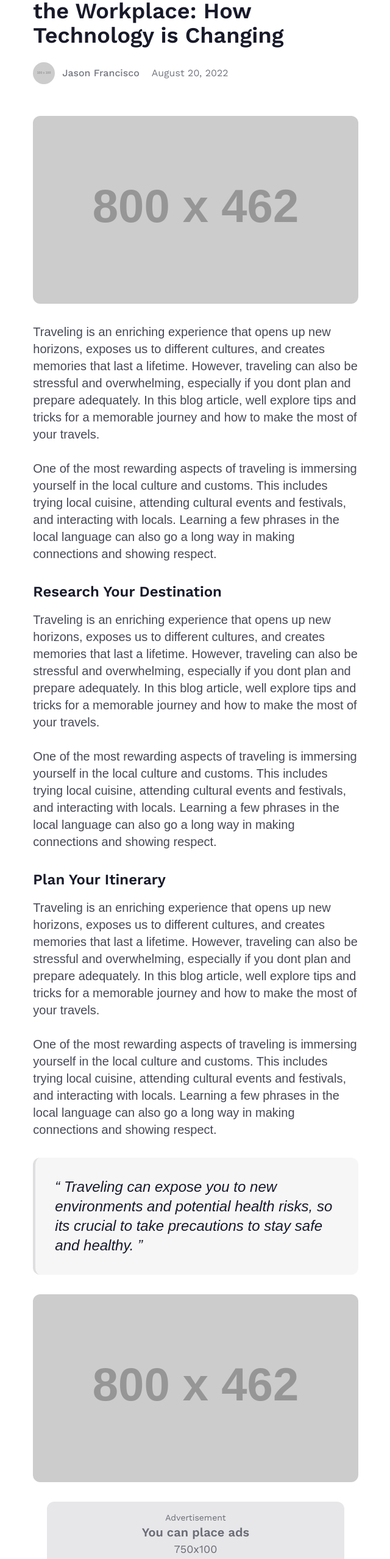
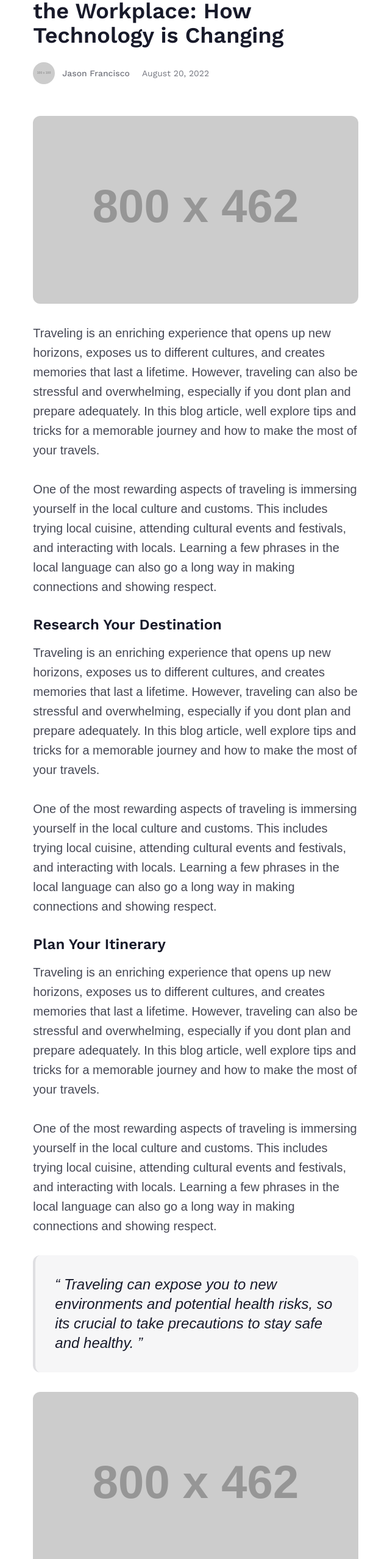
Before and after one commit to js-template/metablog-free, a Next.js app in the folder apps/site/: page /single-post in a window 1280 px wide. Shown: the part 210-2766 px from the top of the page at 61% size, without its empty margins (319-959 px from the left). Built offline with nearby package versions, Linux system fonts and the light colour scheme; a web font is replaced by a local one.

Commit message:
font-size, weight, and line-height issue fixed

```diff
--- a/apps/site/app/blog/page.tsx
+++ b/apps/site/app/blog/page.tsx
@@ -31,7 +31,7 @@ const BlogListing = () => {
                   ))}
                </div>
                <div className="flex items-center justify-center w-full mt-8">
-                  <button className="btn btn-outline btn-secondary font-work px-5">
+                  <button className="btn btn-outline btn-secondary font-work px-5 text-base font-medium">
                      Load More
                   </button>
                </div>
--- a/apps/site/app/page.tsx
+++ b/apps/site/app/page.tsx
@@ -23,7 +23,7 @@ export default function Home() {
 
          {/* Latest Post */}
          <section className="my-20">
-            <h3 className="text-base-content font-bold text-2xl mb-8 font-work">
+            <h3 className="text-base-content font-bold text-2xl mb-8 font-work leading-8">
                Latest Post
             </h3>
             <div className=" grid grid-cols-1 md:grid-cols-2 lg:grid-cols-3 gap-5">
@@ -34,7 +34,7 @@ export default function Home() {
             <div className="flex items-center justify-center w-full mt-8">
                <Link
                   href={`/blog`}
-                  className="btn btn-outline btn-secondary text-secondary-content/60 font-work"
+                  className="btn btn-outline btn-secondary text-secondary-content/60 font-work font-medium text-base"
                >
                   View All Post
                </Link>
--- a/apps/site/app/single-post/page.tsx
+++ b/apps/site/app/single-post/page.tsx
@@ -10,7 +10,7 @@ const SinglePost = () => {
          <section>
             <div className="container mx-auto px-5 md:px-0 w-full md:w-10/12 lg:w-5/12 font-work">
                <div className="py-5">
-                  <div className="w-fit text-white px-2.5 py-1 bg-primary text-xs md:text-sm rounded-md mb-2 md:mb-4">
+                  <div className="w-fit text-white px-2.5 py-1 bg-primary text-xs md:text-sm rounded-md mb-2 md:mb-4 font-medium">
                      Technology
                   </div>
                   <h3 className="text-base-content font-semibold text-xl md:text-2xl lg:text-4xl leading-5 md:leading-10 ">
@@ -29,12 +29,12 @@ const SinglePost = () => {
                         </div>
                         <a
                            href="/"
-                           className=" text-xs md:text-base font-medium hover:text-primary transition hover:duration-300"
+                           className=" text-xs md:text-sm font-medium hover:text-primary transition hover:duration-300"
                         >
                            Jason Francisco
                         </a>
                      </div>
-                     <p className=" text-xs md:text-base">August 20, 2022</p>
+                     <p className="text-xs md:text-sm">August 20, 2022</p>
                   </div>
                </div>
                <div className="mt-8">
@@ -50,7 +50,7 @@ const SinglePost = () => {
                {/* article section start  */}
                <div className="font-serif">
                   <div className="mt-8">
-                     <p className="text-xl text-base-content/80">
+                     <p className="text-xl leading-8 text-base-content/80">
                         Traveling is an enriching experience that opens up new
                         horizons, exposes us to different cultures, and creates
                         memories that last a lifetime. However, traveling can
@@ -65,10 +65,10 @@ const SinglePost = () => {
                         phrases in the local language can also go a long way in
                         making connections and showing respect.
                      </p>
-                     <h5 className="text-2xl text-base-content font-semibold mt-8 mb-4">
+                     <h5 className="text-2xl leading-7 text-base-content font-semibold mt-8 mb-4">
                         Research Your Destination
                      </h5>
-                     <p className="text-xl text-base-content/80">
+                     <p className="text-xl leading-8 text-base-content/80">
                         Traveling is an enriching experience that opens up new
                         horizons, exposes us to different cultures, and creates
                         memories that last a lifetime. However, traveling can
@@ -83,10 +83,10 @@ const SinglePost = () => {
                         phrases in the local language can also go a long way in
                         making connections and showing respect.
                      </p>
-                     <h5 className="text-2xl text-base-content font-semibold mt-8 mb-4">
+                     <h5 className="text-2xl leading-7 text-base-content font-semibold mt-8 mb-4">
                         Plan Your Itinerary
                      </h5>
-                     <p className="text-xl text-base-content/80">
+                     <p className="text-xl leading-8 text-base-content/80">
                         Traveling is an enriching experience that opens up new
                         horizons, exposes us to different cultures, and creates
                         memories that last a lifetime. However, traveling can
@@ -121,17 +121,17 @@ const SinglePost = () => {
                   <div className="flex items-center justify-center my-8 font-work">
                      <div className="py-4 bg-base-content/10 text-base-content/60 text-center rounded-xl w-11/12">
                         <p className="text-sm">Advertisement</p>
-                        <h6 className=" text-xl font-semibold">
+                        <h6 className="text-xl font-semibold leading-[24px]">
                            You can place ads
                         </h6>
-                        <p className="text-lg">750x100</p>
+                        <p className="text-lg leading-[26px]">750x100</p>
                      </div>
                   </div>
                   <div className="mb-20">
-                     <h5 className="text-2xl text-base-content font-semibold mb-4">
+                     <h5 className="text-2xl leading-7 text-base-content font-semibold mb-4">
                         Pack Lightly and Smartly
                      </h5>
-                     <p className="text-xl text-base-content/80">
+                     <p className="text-xl leading-8 text-base-content/80">
                         Packing can be a daunting task, but with some careful
                         planning and smart choices, you can pack light and
                         efficiently. Start by making a packing list and sticking
@@ -140,10 +140,10 @@ const SinglePost = () => {
                         and packing organizers to maximize space and minimize
                         wrinkles.
                      </p>
-                     <h5 className="text-2xl text-base-content font-semibold mt-8 mb-4">
+                     <h5 className="text-2xl leading-7 text-base-content font-semibold mt-8 mb-4">
                         Stay Safe and Healthy
                      </h5>
-                     <p className="text-xl text-base-content/80">
+                     <p className="text-xl leading-8 text-base-content/80">
                         Packing can be a daunting task, but with some careful
                         planning and smart choices, you can pack light and
                         efficiently. Start by making a packing list and sticking
@@ -152,10 +152,10 @@ const SinglePost = () => {
                         and packing organizers to maximize space and minimize
                         wrinkles.
                      </p>
-                     <h5 className="text-2xl text-base-content font-semibold mt-8 mb-4">
+                     <h5 className="text-2xl leading-7 text-base-content font-semibold mt-8 mb-4">
                         Immerse Yourself in the Local Culture
                      </h5>
-                     <p className="text-xl text-base-content/80">
+                     <p className="text-xl leading-8 text-base-content/80">
                         One of the most rewarding aspects of traveling is
                         immersing yourself in the local culture and customs.
                         This includes trying local cuisine, attending cultural
@@ -163,10 +163,10 @@ const SinglePost = () => {
                         Learning a few phrases in the local language can also go
                         a long way in making connections and showing respect.
                      </p>
-                     <h5 className="text-2xl text-base-content font-semibold mt-8 mb-4">
+                     <h5 className="text-2xl leading-7 text-base-content font-semibold mt-8 mb-4">
                         Capture Memories
                      </h5>
-                     <p className="text-xl text-base-content/80">
+                     <p className="text-xl leading-8 text-base-content/80">
                         Finally, dont forget to capture memories of your
                         journey. Whether is through photographs, journaling, or
                         souvenirs, preserving the moments and experiences of
@@ -175,10 +175,10 @@ const SinglePost = () => {
                         moment and not let technology distract you from the
                         beauty of your surroundings.
                      </p>
-                     <h5 className="text-2xl text-base-content font-semibold mt-8 mb-4">
+                     <h5 className="text-2xl leading-7 text-base-content font-semibold mt-8 mb-4">
                         Conclusion:
                      </h5>
-                     <p className="text-xl text-base-content/80">
+                     <p className="text-xl leading-8 text-base-content/80">
                         Traveling is an art form that requires a blend of
                         planning, preparation, and spontaneity. By following
                         these tips and tricks, you can make the most of your
--- a/apps/site/components/molecules/card/BannerCard.tsx
+++ b/apps/site/components/molecules/card/BannerCard.tsx
@@ -12,7 +12,7 @@ const BannerCard = () => {
             className="rounded-xl"
          />
          <div className="absolute -bottom-16 left-4 md:left-14 rounded-xl p-4 md:p-10 bg-base-100 w-10/12 md:w-7/12 lg:w-6/12 shadow-[0_12px_24px_-6px] shadow-base-content/20">
-            <div className="w-fit text-primary-content px-2.5 py-1 bg-primary text-xs md:text-sm rounded-md mb-4">
+            <div className="w-fit text-primary-content px-2.5 py-1 bg-primary text-xs md:text-sm rounded-md mb-4 font-medium">
                Technology
             </div>
             <h3>
--- a/apps/site/components/molecules/card/BannerCardTwo.tsx
+++ b/apps/site/components/molecules/card/BannerCardTwo.tsx
@@ -14,7 +14,7 @@ const BannerCardTwo = () => {
             />
          </figure>
          <div className="card-body p-2 md:p-10 absolute bottom-0 w-full md:w-8/12 z-20">
-            <div className="w-fit text-white px-2.5 py-1 bg-primary text-xs md:text-sm rounded-md mb-2 md:mb-4">
+            <div className="w-fit text-white px-2.5 py-1 bg-primary text-xs md:text-sm rounded-md mb-2 md:mb-4 font-medium">
                Technology
             </div>
             <h3>
--- a/apps/site/components/molecules/card/PostCard.tsx
+++ b/apps/site/components/molecules/card/PostCard.tsx
@@ -13,14 +13,14 @@ const PostCard = () => {
                height={240}
             />
          </figure>
-         <div className="card-body py-6 px-2 font-medium">
-            <span className="btn no-animation hover:bg-primary hover:text-primary-content bg-primary/5 border-0 text-primary text-sm px-3 py-2 min-h-fit h-fit rounded-md w-fit capitalize">
+         <div className="card-body py-6 px-2">
+            <span className="btn no-animation hover:bg-primary hover:text-primary-content bg-primary/5 border-0 text-primary text-sm px-3 py-2 min-h-fit h-fit rounded-md w-fit capitalize font-medium">
                Technology
             </span>
             <h3>
                <Link
                   href="/"
-                  className="text-base-content hover:text-primary transition-all duration-300 ease-in-out font-semibold text-lg md:text-xl lg:text-2xl mt-2"
+                  className="text-base-content hover:text-primary transition-all duration-300 ease-in-out font-semibold text-lg md:text-xl lg:text-2xl mt-2 leading-7"
                >
                   The Impact of Technology on the Workplace: How Technology is
                   Changing
--- a/apps/site/components/molecules/newsletter/NewsLetter.tsx
+++ b/apps/site/components/molecules/newsletter/NewsLetter.tsx
@@ -38,7 +38,7 @@ const NewsLetter = () => {
                   />
                </svg>
             </div>
-            <button className="btn btn-primary py-3 text-center font-medium w-full rounded-md mt-2 text-white">
+            <button className="btn btn-primary py-3 text-center font-medium w-full rounded-md mt-2 text-white text-base">
                Subscribe
             </button>
          </div>
--- a/apps/site/components/organism/advertisement/Advertisement.tsx
+++ b/apps/site/components/organism/advertisement/Advertisement.tsx
@@ -5,8 +5,8 @@ const Advertisement = () => {
       <div className="container mx-auto w-11/12 lg:w-8/12">
          <div className="py-4 bg-base-content/10 text-base-content/60 text-center rounded-xl font-work">
             <p className="text-sm">Advertisement</p>
-            <p className="text-xl font-semibold">You can place ads</p>
-            <p className="text-lg">750x100</p>
+            <p className="text-xl font-semibold leading-6">You can place ads</p>
+            <p className="text-lg leading-[26px]">750x100</p>
          </div>
       </div>
    )
--- a/apps/site/components/organism/footer/index.tsx
+++ b/apps/site/components/organism/footer/index.tsx
@@ -24,7 +24,7 @@ const Footer = () => {
                   <div>
                      <a
                         href="mailto:info@jstemplate.net"
-                        className="font-semibold text-base-content"
+                        className="font-semibold text-base-content text-base"
                      >
                         Email :{' '}
                         <span className="text-base-content/70 font-normal hover:text-primary hover:duration-300 transition">
@@ -35,7 +35,7 @@ const Footer = () => {
                   <div className="mt-1">
                      <a
                         href="tel:880123456789"
-                        className="font-semibold text-base-content"
+                        className="font-semibold text-base-content text-base"
                      >
                         Phone :{' '}
                         <span className="text-base-content/70 font-normal hover:text-primary hover:duration-300 transition">
--- a/apps/site/components/organism/pageInfo/PageInfo.tsx
+++ b/apps/site/components/organism/pageInfo/PageInfo.tsx
@@ -12,13 +12,13 @@ const PageInfo = () => {
                <li>
                   <Link
                      href={`/`}
-                     className="hover:text-primary transition hover:duration-300 font-medium"
+                     className="hover:text-primary transition hover:duration-300 font-medium text-base"
                   >
                      Home
                   </Link>
                </li>
                <li>
-                  <span className="text-base-content/60 font-normal">
+                  <span className="text-base-content/60 font-normal text-base">
                      Link One
                   </span>
                </li>
```
